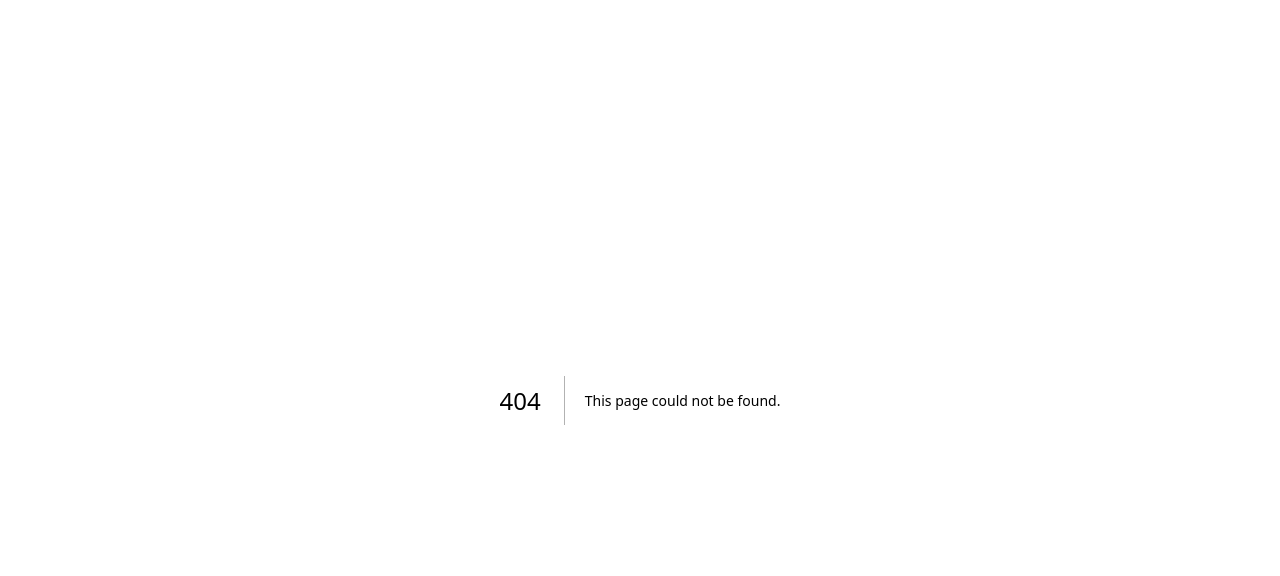
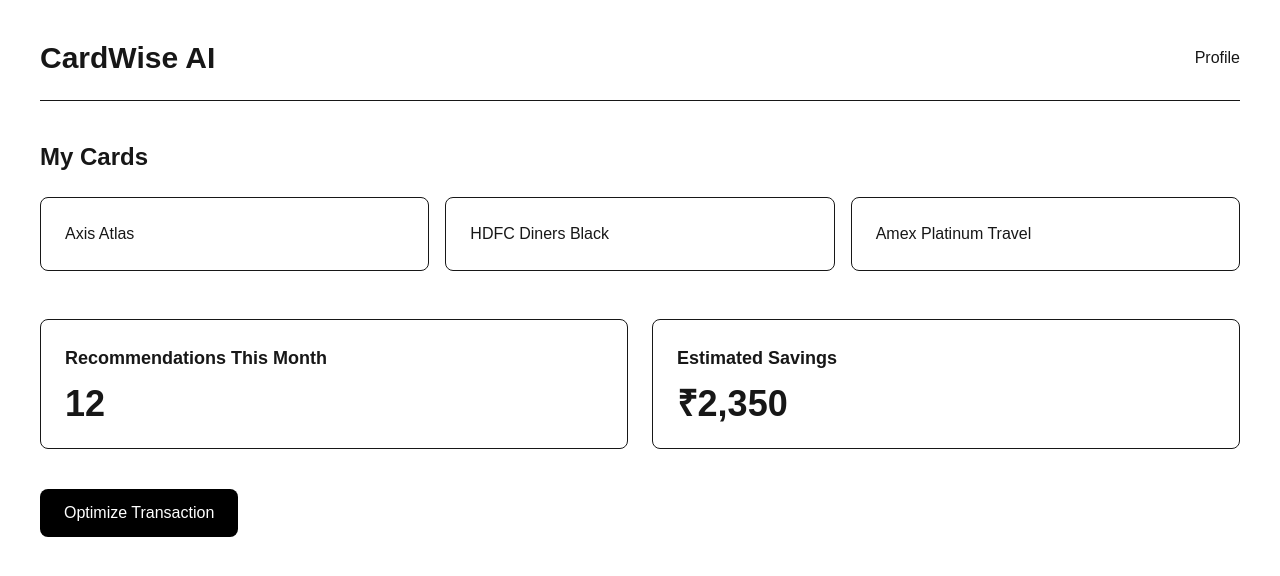
Before and after one commit to monisha-product/cardwise-ai, a Next.js app in the folder frontend/: page /dashboard in a window 1280 px wide. Before the commit this address had no page. Shown: the top 576 px of the page. Built offline with nearby package versions, Linux system fonts and the light colour scheme.

Commit message:
Build dashboard page

```diff
--- /dev/null
+++ b/frontend/app/dashboard/page.tsx
@@ -0,0 +1,36 @@
+export default function Dashboard() {
+    return (
+      <main className="min-h-screen bg-white p-10">
+        <div className="flex items-center justify-between border-b pb-6">
+          <h1 className="text-3xl font-bold">CardWise AI</h1>
+          <div>Profile</div>
+        </div>
+
+        <section className="mt-10">
+          <h2 className="text-2xl font-semibold">My Cards</h2>
+
+          <div className="mt-6 grid gap-4 md:grid-cols-3">
+            <div className="rounded-lg border p-6">Axis Atlas</div>
+            <div className="rounded-lg border p-6">HDFC Diners Black</div>
+            <div className="rounded-lg border p-6">Amex Platinum Travel</div>
+          </div>
+        </section>
+
+        <section className="mt-12 grid gap-6 md:grid-cols-2">
+          <div className="rounded-lg border p-6">
+            <h3 className="text-lg font-semibold">Recommendations This Month</h3>
+            <p className="mt-3 text-4xl font-bold">12</p>
+          </div>
+
+          <div className="rounded-lg border p-6">
+            <h3 className="text-lg font-semibold">Estimated Savings</h3>
+            <p className="mt-3 text-4xl font-bold">₹2,350</p>
+          </div>
+        </section>
+
+        <button className="mt-10 rounded-lg bg-black px-6 py-3 text-white hover:bg-gray-800">
+          Optimize Transaction
+        </button>
+      </main>
+    );
+  }
--- a/frontend/app/page.tsx
+++ b/frontend/app/page.tsx
@@ -1,12 +1,14 @@
+import Link from "next/link";
+
 export default function Home() {
   return (
     <main className="min-h-screen bg-white">
       {/* Header */}
-      <header className="flex items-center justify-between px-10 py-6 border-b">
+      <header className="flex items-center justify-between border-b px-10 py-6">
         <div>
           <h1 className="text-2xl font-bold">CardWise AI</h1>
           <p className="text-sm text-gray-500">
-            Choose the best card every time
+            Maximize rewards, cashback and card benefits
           </p>
         </div>
 
@@ -16,7 +18,7 @@ export default function Home() {
       </header>
 
       {/* Hero Section */}
-      <section className="flex flex-col items-center justify-center text-center px-6 py-24">
+      <section className="flex flex-col items-center justify-center px-6 py-24 text-center">
         <h2 className="max-w-4xl text-5xl font-bold">
           Use the Right Credit Card Every Time
         </h2>
@@ -26,25 +28,42 @@ export default function Home() {
           milestones.
         </p>
 
-        <button className="mt-10 rounded-lg bg-black px-8 py-4 text-white hover:bg-gray-800">
-          Get Started
-        </button>
+        <Link
+          href="/dashboard"
+          className="mt-10 rounded-lg bg-black px-8 py-4 text-white hover:bg-gray-800"
+        >
+          Optimize My Spend
+        </Link>
       </section>
 
       {/* Features */}
       <section className="mx-auto grid max-w-5xl grid-cols-1 gap-6 px-8 pb-24 md:grid-cols-3">
         <div className="rounded-xl border p-6 text-center shadow-sm">
           <h3 className="text-lg font-semibold">Reward Optimization</h3>
+          <p className="mt-2 text-sm text-gray-600">
+            Find the card that generates the highest reward value.
+          </p>
         </div>
 
         <div className="rounded-xl border p-6 text-center shadow-sm">
           <h3 className="text-lg font-semibold">Cashback Maximization</h3>
+          <p className="mt-2 text-sm text-gray-600">
+            Compare cashback benefits across cards for every purchase.
+          </p>
         </div>
 
         <div className="rounded-xl border p-6 text-center shadow-sm">
           <h3 className="text-lg font-semibold">AI Recommendations</h3>
+          <p className="mt-2 text-sm text-gray-600">
+            Get simple explanations for why a card is recommended.
+          </p>
         </div>
       </section>
+
+      {/* Footer */}
+      <footer className="border-t py-6 text-center text-sm text-gray-500">
+        Built by Monisha • CardWise AI MVP
+      </footer>
     </main>
   );
 }
```
